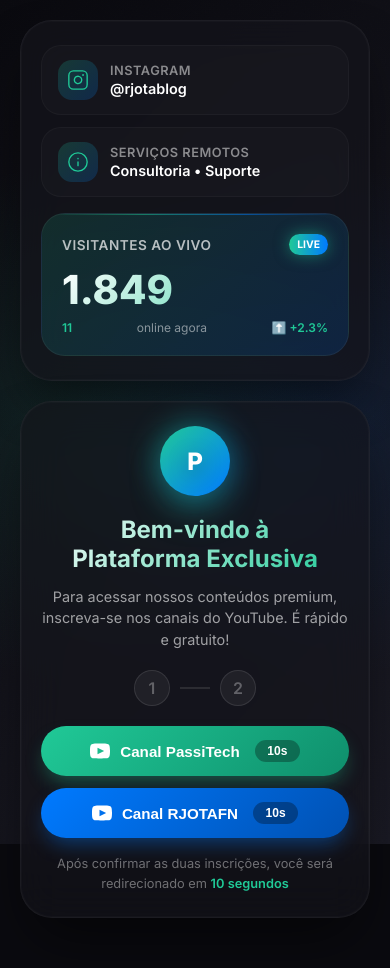
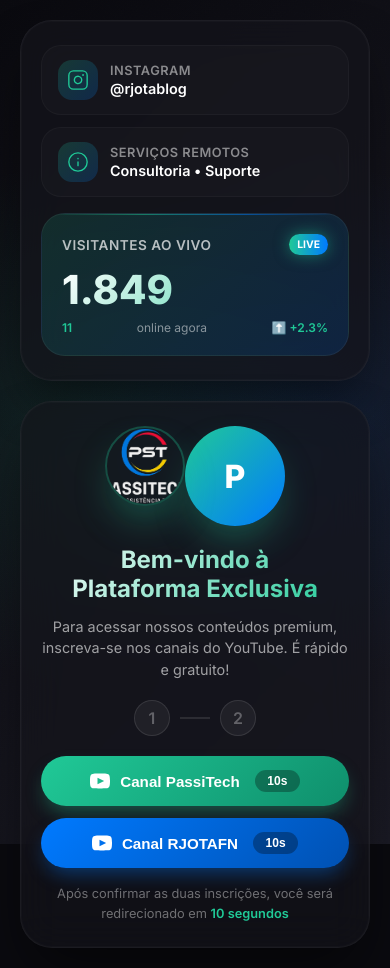
Before and after one commit to Rjotablog/pst, a plain HTML site: page index.html in a window 390 px wide. Before the commit the page ends 938 px from the top, so only its background shows below. Drawn offline with Linux system fonts and the light colour scheme.

Commit message:
Refactor logo to use image with fallback
Updated logo implementation to use an image with a fallback option. Adjusted styles for logo dimensions and hover effects.

```diff
--- a/index.html
+++ b/index.html
@@ -237,6 +237,7 @@
             font-weight: 600;
         }
 
+        /* Logo container - atualizado para usar imagem */
         .logo-container {
             display: flex;
             justify-content: center;
@@ -244,34 +245,30 @@
             position: relative;
         }
 
-        .logo {
-            width: 90px;
-            height: 90px;
-            background: linear-gradient(135deg, #20C997, #007AFF);
+        .logo-image {
+            width: 100px;
+            height: 100px;
             border-radius: 50%;
-            display: flex;
-            align-items: center;
-            justify-content: center;
+            object-fit: cover;
             box-shadow: 0 20px 40px -10px rgba(32, 201, 151, 0.4);
             position: relative;
+            border: 2px solid rgba(32, 201, 151, 0.3);
+            transition: transform 0.3s ease;
         }
 
-        .logo::before {
+        .logo-image:hover {
+            transform: scale(1.05);
+        }
+
+        .logo-image::before {
             content: '';
             position: absolute;
             inset: -3px;
             border-radius: 50%;
             background: linear-gradient(135deg, #20C997, #007AFF);
-            opacity: 0.5;
+            opacity: 0.3;
             filter: blur(15px);
             z-index: -1;
-        }
-
-        .logo span {
-            font-size: 2rem;
-            font-weight: 800;
-            color: white;
-            filter: drop-shadow(0 5px 10px rgba(0, 0, 0, 0.3));
         }
 
         h1 {
@@ -515,13 +512,9 @@
                 font-size: 1.5rem;
             }
 
-            .logo {
-                width: 70px;
-                height: 70px;
-            }
-
-            .logo span {
-                font-size: 1.5rem;
+            .logo-image {
+                width: 80px;
+                height: 80px;
             }
 
             .btn {
@@ -587,8 +580,10 @@
         <!-- Card Principal - CENTRO -->
         <div class="main-card">
             <div class="logo-container">
-                <div class="logo">
-                    <span>P</span>
+                <img src="logo.png" alt="PassiTech Logo" class="logo-image" onerror="this.style.display='none'; this.nextElementSibling.style.display='flex';">
+                <!-- Fallback caso a imagem não seja encontrada -->
+                <div class="logo" style="display: none; width: 100px; height: 100px; background: linear-gradient(135deg, #20C997, #007AFF); border-radius: 50%; display: flex; align-items: center; justify-content: center; box-shadow: 0 20px 40px -10px rgba(32, 201, 151, 0.4);">
+                    <span style="font-size: 2rem; font-weight: 800; color: white;">P</span>
                 </div>
             </div>
 
@@ -849,6 +844,19 @@
         document.addEventListener('DOMContentLoaded', () => {
             window.counter = new VisitCounter();
             window.subscription = new SubscriptionSystem();
+
+            // Verificar se a imagem carregou, caso contrário mostrar fallback
+            const logoImg = document.querySelector('.logo-image');
+            const logoFallback = document.querySelector('.logo');
+
+            if (logoImg) {
+                logoImg.onerror = function() {
+                    this.style.display = 'none';
+                    if (logoFallback) {
+                        logoFallback.style.display = 'flex';
+                    }
+                };
+            }
         });
     </script>
 </body>
```
